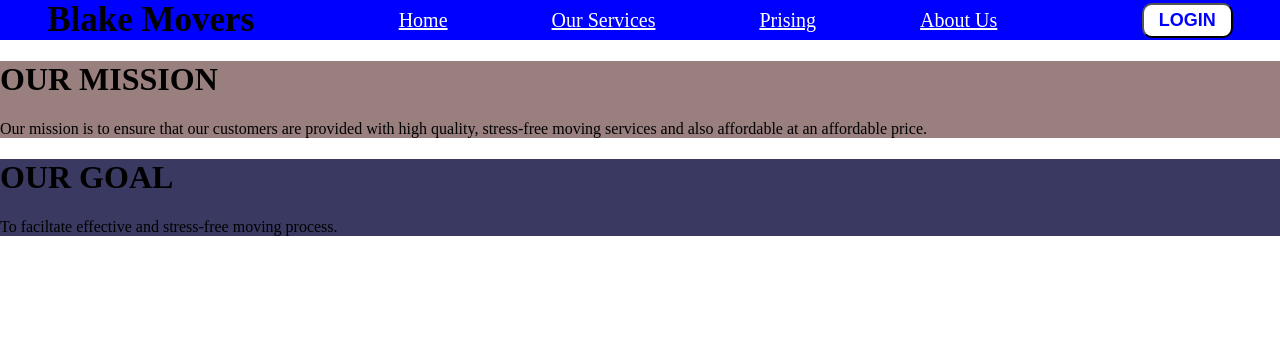
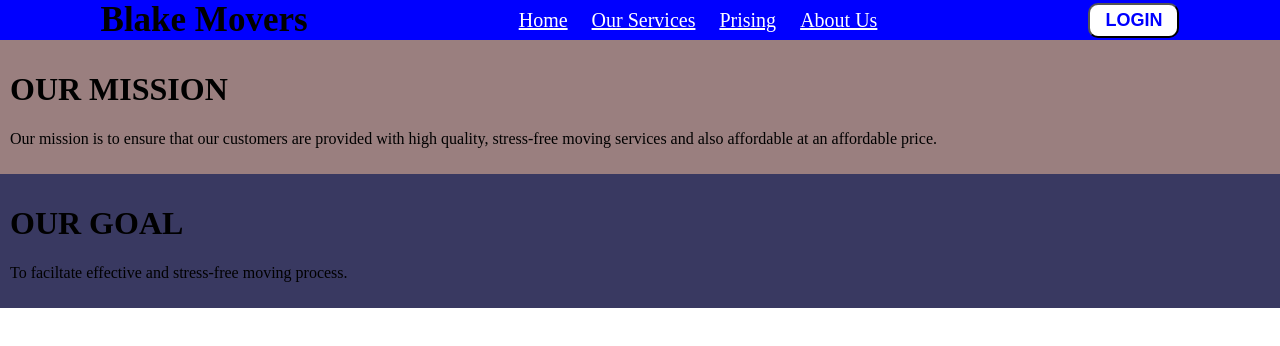
Before and after one commit to stevemaina00/BlakeMovers, a plain HTML site: page aboutus.html in a window 1280 px wide. Drawn offline with Linux system fonts and the light colour scheme.

Commit message:
add adjustment to the body padding

```diff
--- a/aboutus.css
+++ b/aboutus.css
@@ -10,6 +10,7 @@ body{
     display: flex;
     justify-content: space-around;
     align-items: center;
+    text-align: center;
 }
 .blake{
     color: black;
@@ -21,7 +22,7 @@ body{
 
 .sec1{
     background-color: rgb(154, 127, 127);
-    padding: 0;
+    padding: 10px;
     margin: 0;
 
 
@@ -30,15 +31,16 @@ body{
 .sec2{
     background-color: rgb(57, 57, 97);
     margin: 0;
-    padding: 0;
+    padding: 10px;
 }
 a{
-    padding-left: 2.5em;
-    padding-right: 2.5em;
-    padding-top 1em ;
-    padding-bottom :1em ;
+    padding-left: 10px;
+    padding-right: 10px;
+    padding-top: 5px ;
+    padding-bottom :5px ;
     font-size: 20px;
     color: white;
+    justify-content: space-between;
 }
 
 .btn{
--- a/aboutus.html
+++ b/aboutus.html
@@ -20,11 +20,11 @@
         </div>
     </div>
     <div class="sec1">
-        <h1>OUR MISSION</h1>
+        <h1 class="hsec1">OUR MISSION</h1>
         <p>Our mission is to ensure that our customers are provided with high quality, stress-free moving services and also affordable  at an affordable price.</p>
     </div>
     <div class="sec2">
-        <h1>OUR GOAL</h1>
+        <h1 class="hsec2">OUR GOAL</h1>
         <p>To faciltate effective and stress-free moving process.</p>
     </div>
 
```
